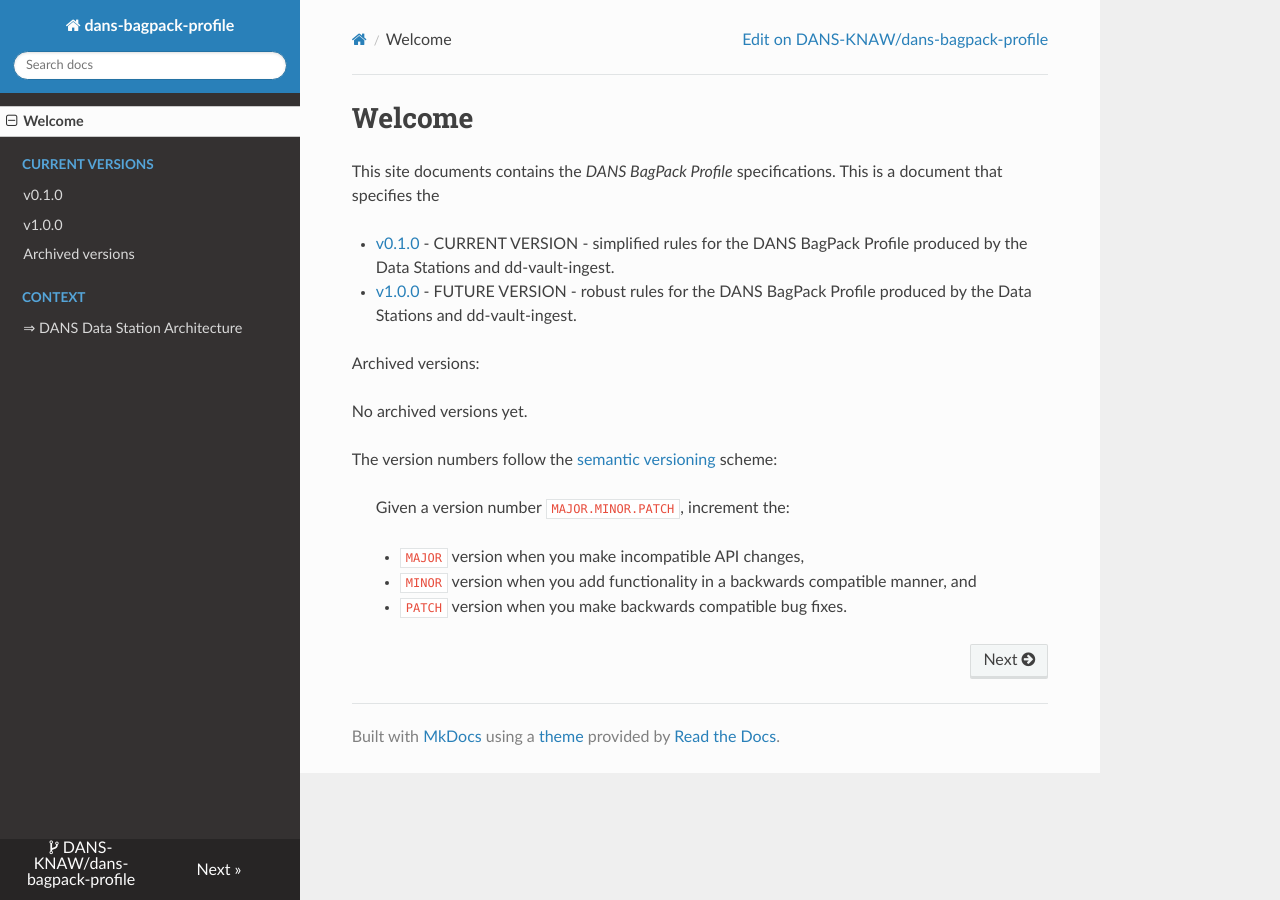
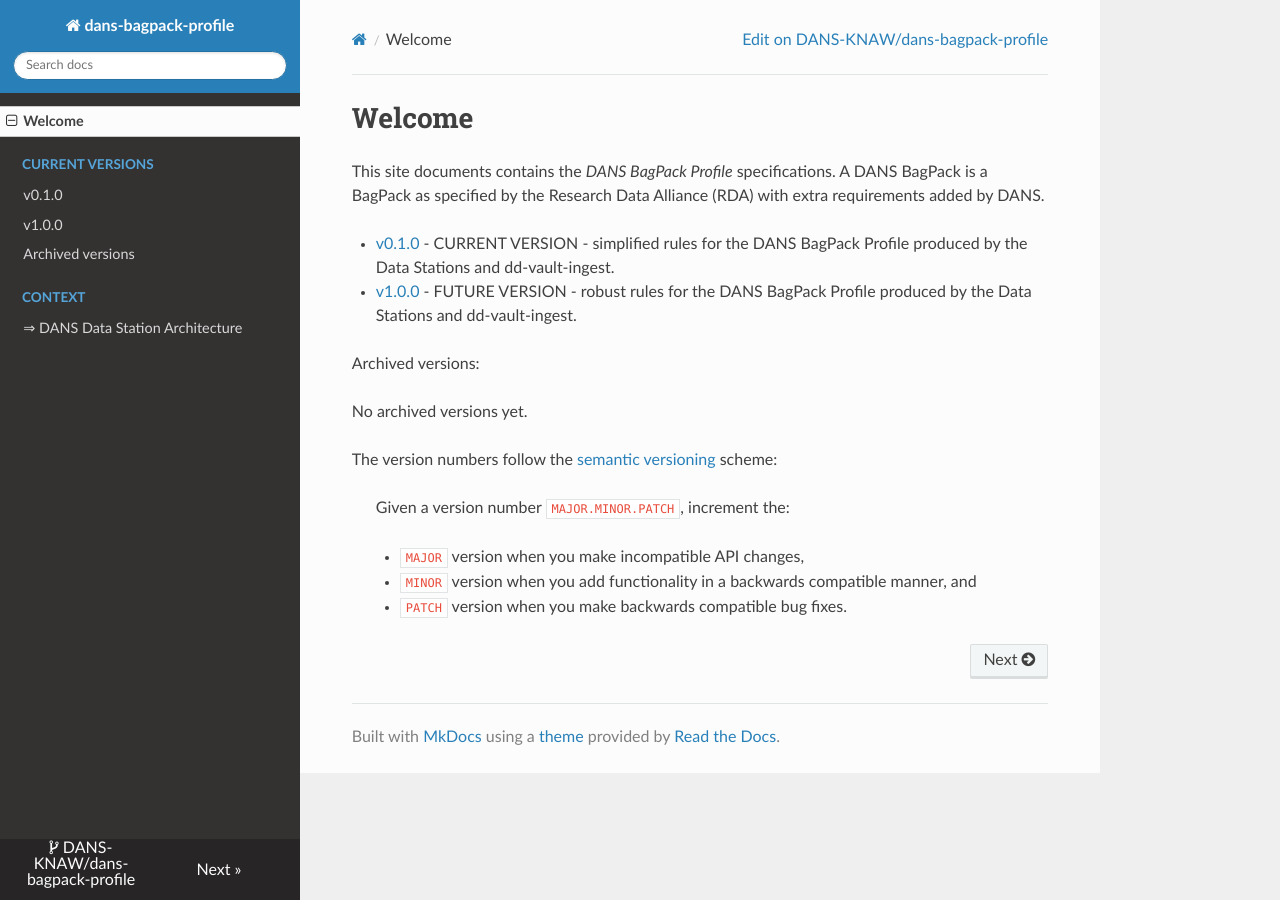
Before and after one commit to DANS-KNAW/dans-bagpack-profile, an MkDocs documentation site: the page built from docs/index.md, in a window 1280 px wide. Built offline with MkDocs 1.6.1, drawn with Linux system fonts in a browser that asks for light colours; nearby versions of some CDN libraries.

Commit message:
Update docs/index.md
Co-authored-by: Jan van Mansum <jan.van.mansum@dans.knaw.nl>

```diff
--- a/docs/index.md
+++ b/docs/index.md
@@ -1,7 +1,7 @@
 Welcome
 =======
 
-This site documents contains the *DANS BagPack Profile* specifications. This is a document that specifies the
+This site documents contains the *DANS BagPack Profile* specifications. A DANS BagPack is a BagPack as specified by the Research Data Alliance (RDA) with extra requirements added by DANS.
 
 * [v0.1.0](versions/0.1.0.md) - CURRENT VERSION - simplified rules for the DANS BagPack Profile produced by the Data Stations and dd-vault-ingest.
 * [v1.0.0](versions/1.0.0.md) - FUTURE VERSION - robust rules for the DANS BagPack Profile produced by the Data Stations and dd-vault-ingest.
```
